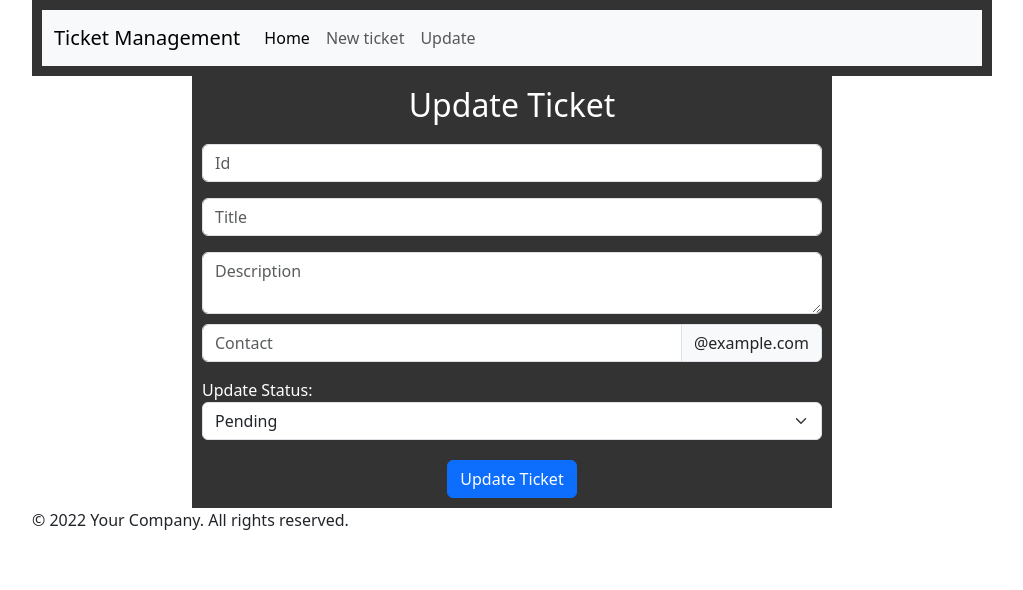
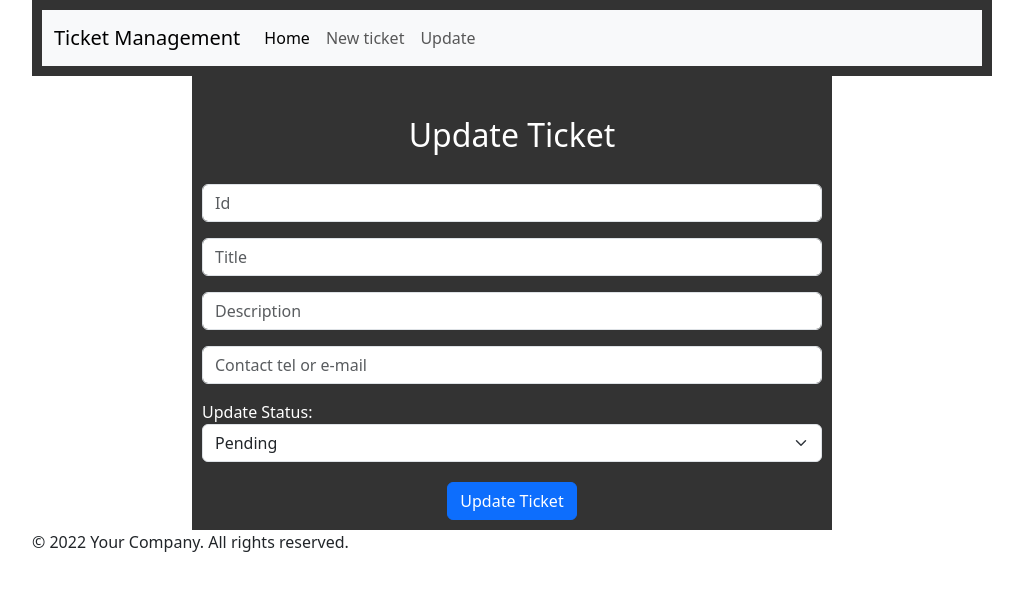
Before and after one commit to yitaraZ/Ticket-Management, a React (Vite) app in the folder my-todo-react/: page /update-ticket in a window 1280 px wide. Shown: the top 590 px of the page, without its empty margins (128-1151 px from the left). Built offline with nearby package versions, Linux system fonts and the light colour scheme.

Commit message:
update ticket

```diff
--- a/my-todo-react/src/components/Newticket.jsx
+++ b/my-todo-react/src/components/Newticket.jsx
@@ -35,7 +35,8 @@ function NewTicket() {
 
         <><Header />
             <div style={{ width: '50%', margin: '0 auto', background: '#333', padding: '10px', color: '#fff' }}>
-                <h1 style={{ fontSize: '2em', marginBottom: '20px', textAlign: 'center' }}>New Ticket</h1>
+                <h1 style={{ fontSize: '2em', margin: '30px', textAlign: 'center' }}>New Ticket</h1>
+
                 <form onSubmit={handleSubmit}>
                     <div className="input-group mb-3">
                         <input
@@ -43,18 +44,15 @@ function NewTicket() {
                             onChange={(e) => settitle(e.target.value)} value={title} required />
                     </div>
                     <div className="input-group">
-                        <textarea
-                            className="form-control" placeholder="Description" aria-label="With textarea"
-                            onChange={(e) => setdescrip(e.target.value)} value={descrip} required
-
-                        ></textarea>
+                        <input
+                            type="text" className="form-control" placeholder="Description" aria-label="Server"
+                            onChange={(e) => setdescrip(e.target.value)} value={descrip} required />
                     </div>
                     <div style={{ margin: '15px' }}></div>
                     <div className="input-group mb-3">
-                        <input
-                            type="text" className="form-control" placeholder="Contact" aria-label="Recipient's username" aria-describedby="basic-addon2"
+                    <input
+                            type="text" className="form-control" placeholder="Contact tel or e-mail" aria-label="Server"
                             onChange={(e) => setcontact(e.target.value)} value={contact} required />
-                        <span className="input-group-text" id="basic-addon2">@example.com</span>
                     </div>
                     <div style={{ display: 'flex', justifyContent: 'center' }}>
                         <button className="btn btn-primary">Add Ticket</button>
--- a/my-todo-react/src/components/Table.jsx
+++ b/my-todo-react/src/components/Table.jsx
@@ -28,7 +28,7 @@ function Table() {
             <Header />
 
             <div style={{ width: '75%', margin: '0 auto' }}>
-                <h1 style={{ fontSize: '2em', marginBottom: '20px', textAlign: 'center' }}>Ticket list</h1>
+                <h1 style={{ fontSize: '2em', margin: '30px', textAlign: 'center' }}>Ticket list</h1>
 
                 <Dropdown />
                 <div style={{ margin: '20px' }}></div>
@@ -51,9 +51,10 @@ function Table() {
                                 <td align="left">{val.title}</td>
                                 <td align="left">{val.description}</td>
                                 <td align="left">{val.contact}</td>
+                                <td align="left">{val.status}</td>
                                 <td align="left">{val.created_at}</td>
                                 <td align="left">{val.updated_at}</td>
-                                <td align="left">{val.status}</td>
+
                             </tr>
                         ))}
 
--- a/my-todo-react/src/components/UpdateTicket.jsx
+++ b/my-todo-react/src/components/UpdateTicket.jsx
@@ -1,30 +1,70 @@
-import React from "react";
+import React, { useState } from "react";
+import axios from 'axios';
 import Header from './Header';
 import Footer from './Footer';
 
 function Update() {
+
+    const [id, setid] = useState('');
+    const [title, settitle] = useState('');
+    const [descrip, setdescrip] = useState('');
+    const [contact, setcontact] = useState('');
+    const [status, setstatus] = useState('');
+
+    const handleSubmit = async (e) => {
+        e.preventDefault();
+
+        try {
+
+            const response = await axios.put("http://localhost:3000/ticket", {
+                id: id,
+                title: title,
+                description: descrip,
+                contact: contact,
+                status: status
+            });
+
+
+            console.log('Ticket updated successfully:', response.data);
+
+            setid('');
+            settitle('');
+            setdescrip('');
+            setcontact('');
+            setstatus('');
+
+        } catch (error) {
+            console.error('Error update ticket:', error);
+        }
+    }
+
     return (
         <>
             <Header />
             <div style={{ width: '50%', margin: '0 auto', background: '#333', padding: '10px', color: '#fff' }}>
-                <h1 style={{ fontSize: '2em', marginBottom: '20px', textAlign: 'center' }}>Update Ticket</h1>
+                <h1 style={{ fontSize: '2em', margin: '30px', textAlign: 'center' }}>Update Ticket</h1>
+
+                <form onSubmit={handleSubmit}>
                     <div class="input-group mb-3">
-                    <input type="text" class="form-control" placeholder="Id" aria-label="Server" />
+                        <input type="text" class="form-control" placeholder="Id" aria-label="Server"
+                            onChange={(e) => setid(e.target.value)} value={id} required />
                     </div>
                     <div class="input-group mb-3">
-                    <input type="text" class="form-control" placeholder="Title" aria-label="Server" />
+                        <input type="text" class="form-control" placeholder="Title" aria-label="Server"
+                            onChange={(e) => settitle(e.target.value)} value={title}  />
                     </div>
-                <div class="input-group">
-                    <textarea class="form-control" placeholder="Description" aria-label="With textarea"></textarea>
+                    <div class="input-group mb-3">
+                        <input type="text" class="form-control" placeholder="Description" aria-label="Server"
+                            onChange={(e) => setdescrip(e.target.value)} value={descrip}  />
                     </div>
                     <div style={{ margin: '10px' }}></div>
                     <div class="input-group mb-3">
-                    <input type="text" class="form-control" placeholder="Contact" aria-label="Recipient's username" aria-describedby="basic-addon2" />
-                    <span class="input-group-text" id="basic-addon2">@example.com</span>
+                        <input type="text" class="form-control" placeholder="Contact tel or e-mail" aria-label="Recipient's username" aria-describedby="basic-addon2"
+                            onChange={(e) => setcontact(e.target.value)} value={contact}  />
                     </div>
                     <div className="dropdown-result">
                         <label>Update Status:</label>
-                    <select className="form-select">
+                        <select className="form-select" onChange={(e) => setstatus(e.target.value)} required>
                             <option value="pending">Pending</option>
                             <option value="accepted">Accepted</option>
                             <option value="resolved">Resolved</option>
@@ -36,6 +76,7 @@ function Update() {
                     <div style={{ display: 'flex', justifyContent: 'center' }}>
                         <button className="btn btn-primary">Update Ticket</button>
                     </div>
+                </form>
             </div>
             <Footer />
         </>
```
Also changed, not shown: 1 other file (tests, documents, lock files or other folders). Lines whose indentation alone changed are shown as unchanged.
